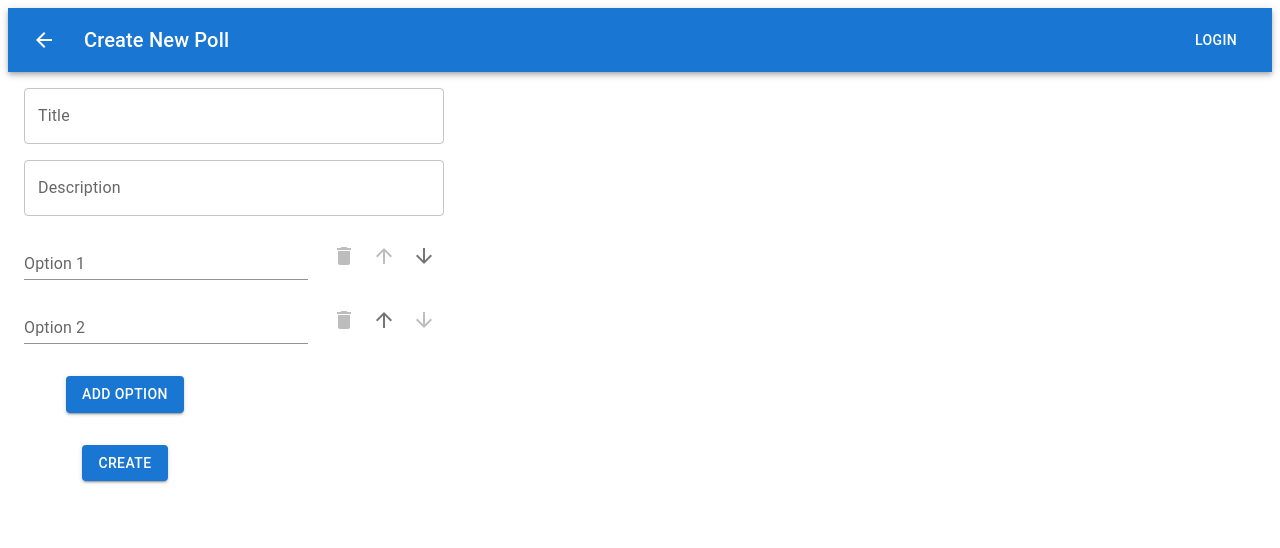
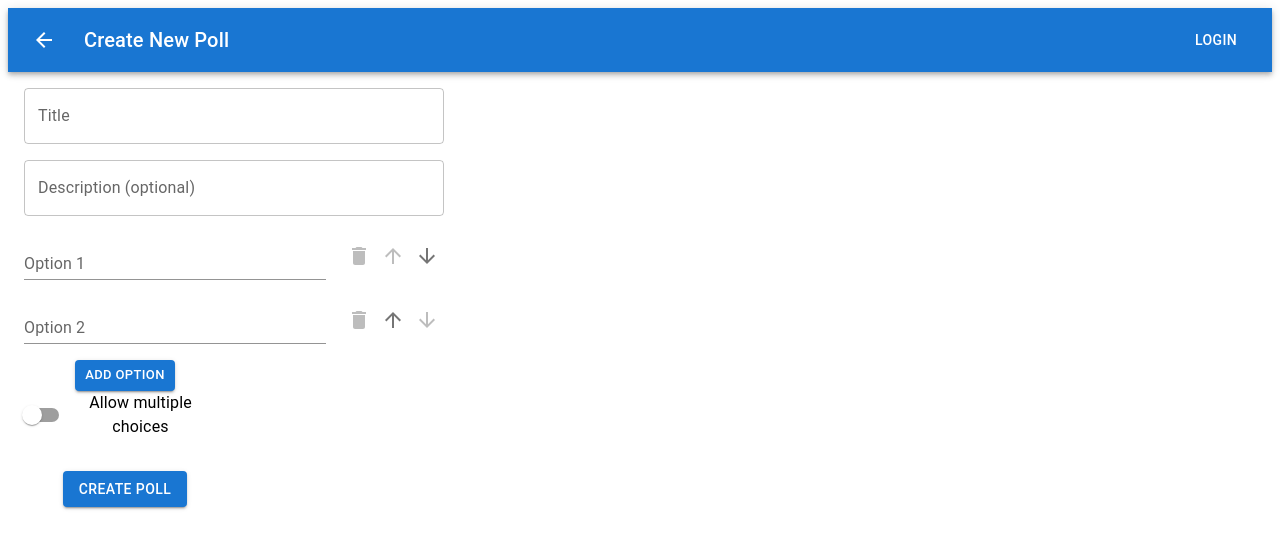
Before and after one commit to itMatos/frontend-api-polls-next, a Next.js app: page /polls/CreateNewPoll in a window 1280 px wide. Shown: the top 548 px of the page. Built offline with nearby package versions, Linux system fonts and the light colour scheme; no server answers.

Commit message:
add create new poll

```diff
--- a/src/app/services/BeuniPollsApi.js
+++ b/src/app/services/BeuniPollsApi.js
@@ -1,6 +1,11 @@
-import { BeuniPollsApiClient } from './Client';
+import { BeuniPollsApiClient } from "./Client";
 
 export async function getPolls() {
-  const response = await BeuniPollsApiClient.get('/polls');
+  const response = await BeuniPollsApiClient.get("/polls");
   return response.data;
 }
+
+export async function createPoll(payloadPoll) {
+  const response = await BeuniPollsApiClient.post("/polls", payloadPoll);
+  return response;
+}
--- a/src/app/services/config.js
+++ b/src/app/services/config.js
@@ -1,5 +1,5 @@
 const config = {
   // eslint-disable-next-line no-undef
-  pollsApi: process.env.NEXT_PUBLIC_BEUNI_POLLS_API,
+  pollsApi: process.env.NEXT_PUBLIC_BEUNI_POLLS_API || "http://localhost:8080",
 };
 export default config;
--- a/src/pages/polls/CreateNewPoll.jsx
+++ b/src/pages/polls/CreateNewPoll.jsx
@@ -5,9 +5,12 @@ import {
   Alert,
   Box,
   Button,
+  FormControlLabel,
+  FormGroup,
   Grid2,
   IconButton,
   Slide,
+  Switch,
   TextField,
   Toolbar,
   Typography,
@@ -17,6 +20,7 @@ import DeleteIcon from "@mui/icons-material/Delete";
 import ArrowDownwardIcon from "@mui/icons-material/ArrowDownward";
 import ArrowUpwardIcon from "@mui/icons-material/ArrowUpward";
 import Snackbar from "@mui/material/Snackbar";
+import * as ApiPolls from "./../../app/services/BeuniPollsApi";
 
 function SlideTransition(props) {
   return <Slide {...props} direction="up" />;
@@ -26,6 +30,7 @@ export default function CreateNewPoll() {
   const [title, setTitle] = useState("");
   const [description, setDescription] = useState("");
   const [options, setOptions] = useState(["", ""]);
+  const [multChoice, setMultChoice] = useState(false);
   const [duplicateIndices, setDuplicateIndices] = useState([]);
   const [error, setError] = useState("");
   const [state, setState] = useState({
@@ -42,7 +47,7 @@ export default function CreateNewPoll() {
     setOptions(newOptions);
   };
 
-  const handleClick = (Transition) => () => {
+  const handleSnackBar = (Transition) => () => {
     setState({
       open: true,
       Transition,
@@ -100,31 +105,45 @@ export default function CreateNewPoll() {
     setOptions(newOptions);
   };
 
-  const handleCreatePoll = () => {
+  const handleMultChoiceSwitch = () => setMultChoice(!multChoice);
+
+  const handleCreatePoll = async () => {
     const validOptions = options.filter((option) => option);
     const validOptionsTrimmed = validOptions.map((option) => option.trim());
+    checkDuplicates(validOptionsTrimmed);
 
     if (!title) {
       setError("Title is required");
-      handleClick(SlideTransition)();
+      handleSnackBar(SlideTransition)();
       return;
     } else if (validOptions.length < 2) {
       setError("You need at least two options to create a poll");
-      handleClick(SlideTransition)();
+      handleSnackBar(SlideTransition)();
       return;
-    } else if (validOptionsTrimmed.length >= 2) {
+    } else if (duplicateIndices.length > 0) {
       setOptions(validOptionsTrimmed);
-      checkDuplicates(validOptionsTrimmed);
-      setError("You have duplicate options");
-      handleClick(SlideTransition)();
+      handleSnackBar(SlideTransition)();
+      return;
+    } else if (validOptionsTrimmed.length !== options.length) {
+      setError("You have empty options");
+      setOptions(validOptionsTrimmed);
+      handleSnackBar(SlideTransition)();
       return;
     } else {
       setError("");
       const payload = {
         title,
         description,
-        options: validOptionsTrimmed,
+        mult_choice: multChoice,
+        answer_options: validOptionsTrimmed,
       };
+      try {
+        const createPoll = await ApiPolls.createPoll(payload);
+        const { status, data } = createPoll;
+        console.log("status", status);
+      } catch (error) {
+        console.error("Error creating poll", error);
+      }
     }
   };
 
@@ -164,7 +183,7 @@ export default function CreateNewPoll() {
             />
             <TextField
               id="description-field"
-              label="Description"
+              label="Description (optional)"
               variant="outlined"
               multiline
               fullWidth
@@ -201,6 +220,7 @@ export default function CreateNewPoll() {
                 />
                 <IconButton
                   variant="contained"
+                  size="small"
                   color="error"
                   onClick={() => removeOption(index)}
                   disabled={options.length <= 2}
@@ -211,6 +231,7 @@ export default function CreateNewPoll() {
                 </IconButton>
                 <IconButton
                   variant="contained"
+                  size="small"
                   onClick={() => moveOptionUp(index)}
                   disabled={index === 0}
                 >
@@ -218,6 +239,7 @@ export default function CreateNewPoll() {
                 </IconButton>
                 <IconButton
                   variant="standard"
+                  size="small"
                   onClick={() => moveOptionDown(index)}
                   disabled={index === options.length - 1}
                 >
@@ -228,15 +250,29 @@ export default function CreateNewPoll() {
           </Grid2>
 
           <Grid2 size={{ xs: 12, sm: 6 }} sx={{ textAlign: "center" }}>
+            <Box>
               <Button
                 variant="contained"
                 color="primary"
+                size="small"
                 onClick={addOption}
-              sx={{ mt: 2 }}
                 disabled={options.length >= 10 || duplicateIndices.length}
               >
                 Add Option
               </Button>
+              <FormGroup>
+                <FormControlLabel
+                  control={
+                    <Switch
+                      checked={multChoice}
+                      onChange={handleMultChoiceSwitch}
+                    />
+                  }
+                  label="Allow multiple choices"
+                  sx={{ alignSelf: "center" }}
+                />
+              </FormGroup>
+            </Box>
           </Grid2>
 
           <Grid2 size={{ xs: 12, sm: 6 }} sx={{ textAlign: "center", mt: 2 }}>
@@ -245,9 +281,9 @@ export default function CreateNewPoll() {
               color="primary"
               onClick={handleCreatePoll}
               sx={{ mt: 2 }}
-              disabled={duplicateIndices.length}
+              disabled={duplicateIndices.length > 0 || error.length > 0}
             >
-              Create
+              Create poll
             </Button>
           </Grid2>
 
@@ -255,7 +291,6 @@ export default function CreateNewPoll() {
             open={state.open}
             onClose={handleClose}
             TransitionComponent={state.Transition}
-            message="I love snacks"
             key={state.Transition.name}
             autoHideDuration={6000}
           >
```
Lines whose indentation alone changed are shown as unchanged.
